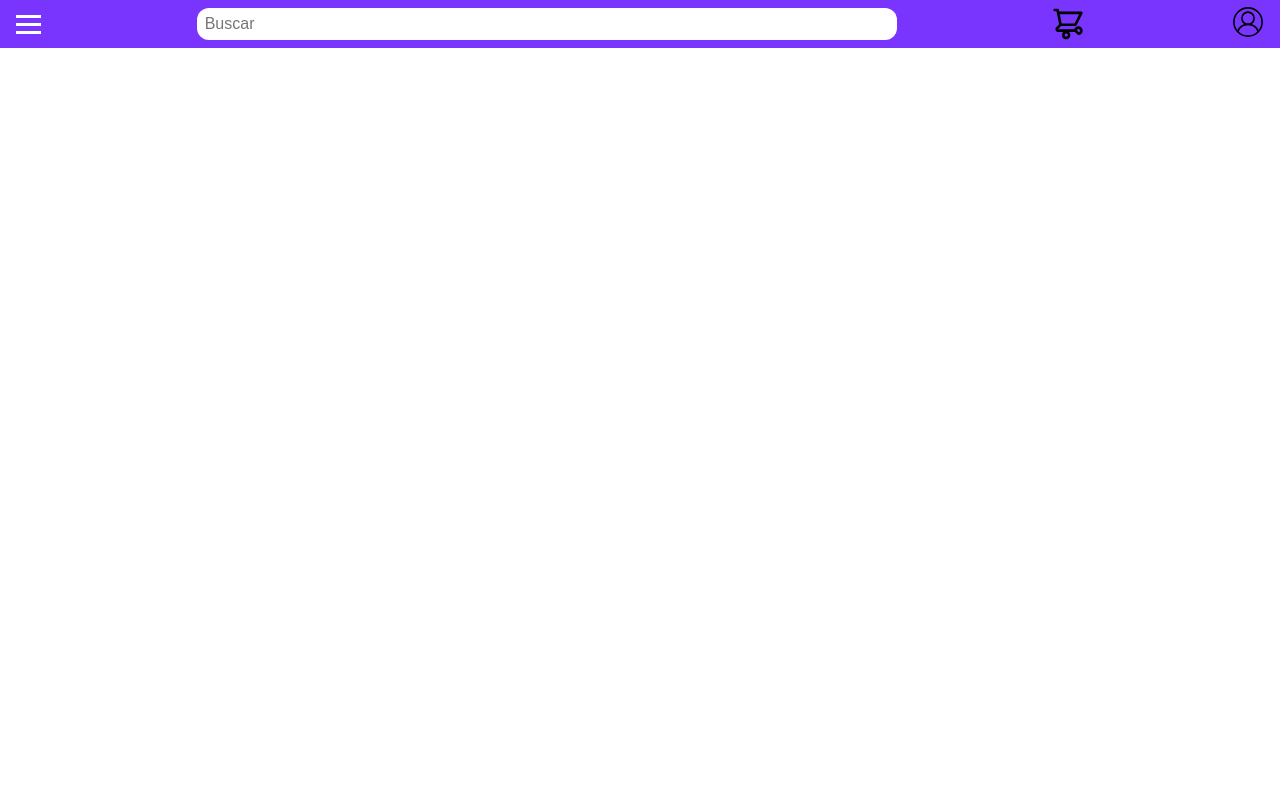
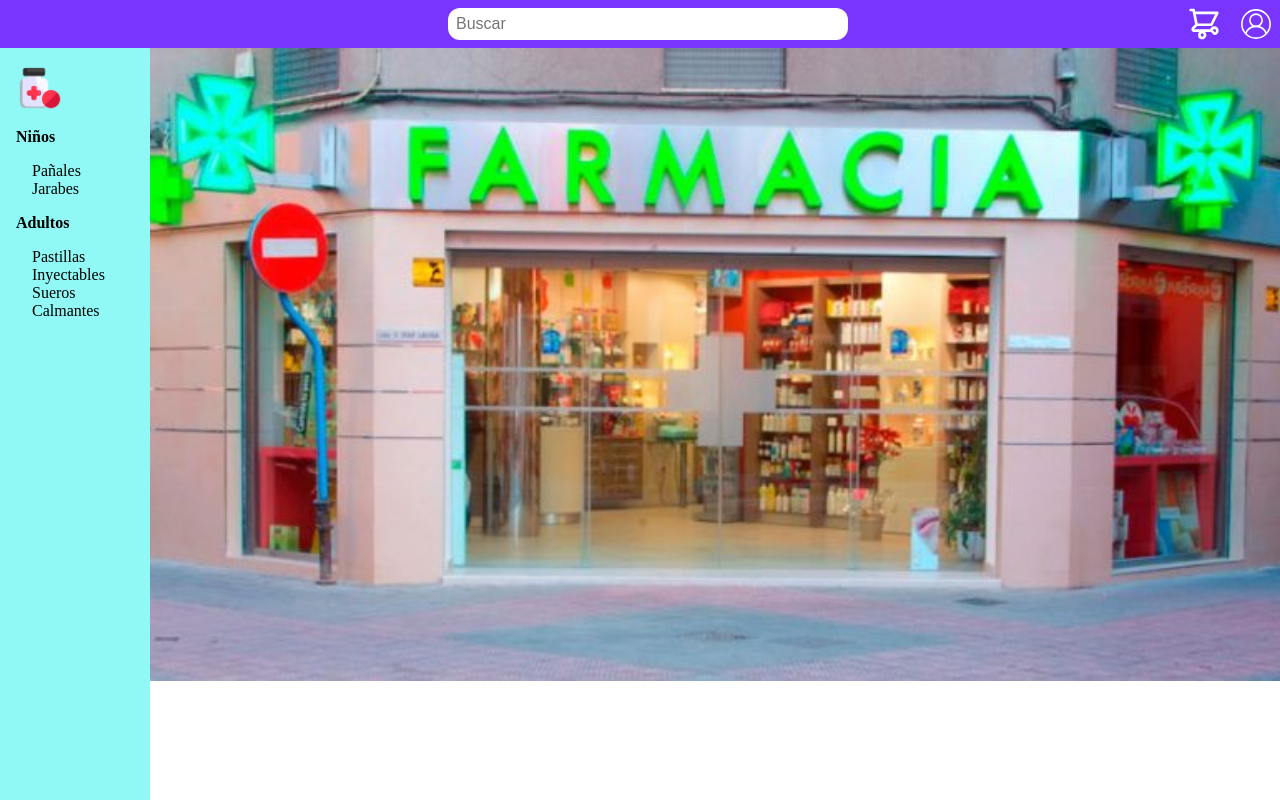
Before and after one commit to sergioatanacio/portafolio_tienda_online, a PHP site: page / in a window 1280 px wide. Run offline with PHP 8.4, Linux system fonts and the light colour scheme; some libraries are stand-ins or nearby versions.

Commit message:
He mejorado el comportamiento de la barra de navegación junto con la barra lateral y agregué una imagen para el header

```diff
--- a/css/index.css
+++ b/css/index.css
@@ -14,6 +14,11 @@
 }
 li {list-style: none;}
 a{color: #FFF; text-decoration: none;}
+
+aside {
+    position: absolute;
+    z-index: 2;
+}
 
 .navbar {
     background-color: var(--morado_primario);
@@ -40,11 +45,23 @@ a{color: #FFF; text-decoration: none;}
     display: flex;
     flex-direction: column;
     background-color: var(--celeste_principal);
-    width: 100%;
-    position: relative;
-    left: -100%;
+    width: 320px;
+    position: absolute;
+    left: -320px;
     height: calc(100vh - 48px);
     transition: 0.3s ease;
+    z-index: 2;
+}
+.side-menu .homeButton {
+    display: inline-block;
+    height: 48px;
+    width: 48px;
+    margin-left: 16px;
+    margin-top: 16px;
+    background-image: url(../assets/icons/logo.png);
+    background-position:  center;
+    background-repeat: no-repeat;
+    background-size: 48px;
 }
 .burger-menu span {
     display: block;
@@ -68,6 +85,10 @@ a{color: #FFF; text-decoration: none;}
     height: 32px;
     border-radius: 12px;
     width: 100%;
+}
+.navbar-right {
+    display: flex;
+    gap: 12px;
 }
 .shoppingCart-container {
     height: 32px;
@@ -97,7 +118,7 @@ a{color: #FFF; text-decoration: none;}
     color: #fff;
 }
 .side-menu.active {
-    transform: translateX(100%);
+    transform: translateX(320px);
 
 }
 
@@ -112,3 +133,40 @@ a{color: #FFF; text-decoration: none;}
     font-weight: normal;
     margin-left: 32px;
 }
+.main-slider-container {
+    /* object-fit: center; */
+    width: 100%;
+}
+.main-slider-container img {
+    width: 100%;
+}
+
+@media screen and (min-width: 768px) {
+    .side-menu {
+        width: 150px;
+        position: static;
+        float: left;
+    }
+    .burger-menu {
+        display: none;
+    }
+    .navbar {
+        display: block;
+        position: relative;
+    }
+    .navbar-right {
+        position: absolute;
+        right: 8px;
+        top: 8px;
+    }
+    .searchBar-container {
+        position: absolute;
+        margin: 8px;
+        width: 400px;
+        left: calc(50% - 200px);
+    }
+    .main-slider-container {
+        width: calc(100% - 150px);
+        float: left;
+    }
+}
--- a/index.html
+++ b/index.html
@@ -20,14 +20,18 @@
         <div class="searchBar-container">
             <input type="text" name="searchBar" id="" placeholder="Buscar">
         </div>
+        <div class="navbar-right">
+
             <div class="shoppingCart-container">
                 <a href="#" class="shoppingCart-button"></a>
             </div>
             <div class="account-settings-container">
                 <a href="#" class="account-settings-button"></a>
             </div>
+        </div>
     </nav>
-    <div class="side-menu">
+    <aside class="side-menu">
+        <a href="#" class="homeButton" title="Inicio"></a>
         <ul class="menu-list">
             <a class="nav-link" href="#">Niños</a>
             <li class="menu-item"><a class="nav-link" href="#">Pañales</a></li>
@@ -40,7 +44,14 @@
             <li class="menu-item"><a class="nav-link" href="#">Sueros</a></li>
             <li class="menu-item"><a class="nav-link" href="#">Calmantes</a></li>
         </ul>
+    </aside>
+
+    <main>
+        <div class="main-slider-container">
+            <img src="./assets/img/sliderImage1.jpg" alt="">
         </div>
+    </main>
+
     <script src="scripts/index.js"></script>
 </body>
 </html>
```
Also changed, not shown: assets/icons/shoppin-cart-icon.svg, assets/icons/user-button.svg, assets/img/sliderImage1.jpg (added), assets/img/sliderImage2.jpg (added), assets/img/sliderImage3.jpg (added), assets/img/sliderImage4.jpg (added). Lines whose indentation alone changed are shown as unchanged.
